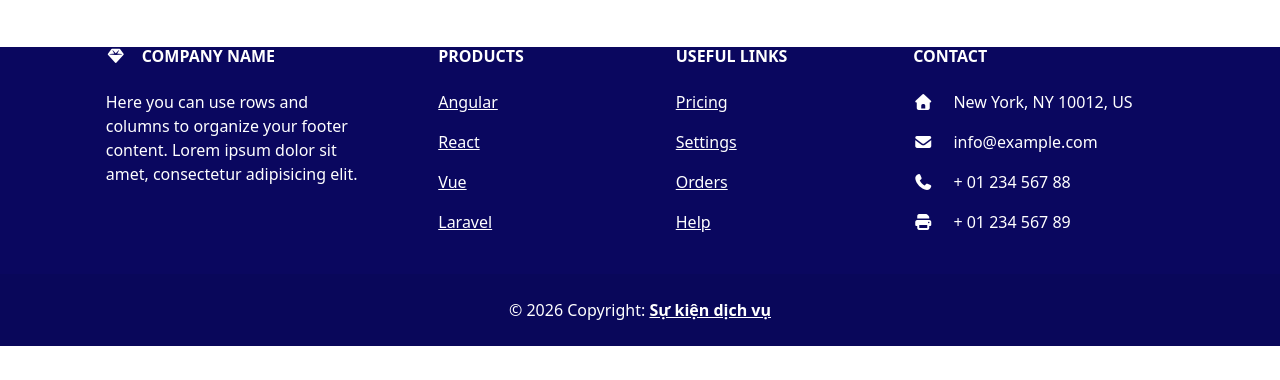
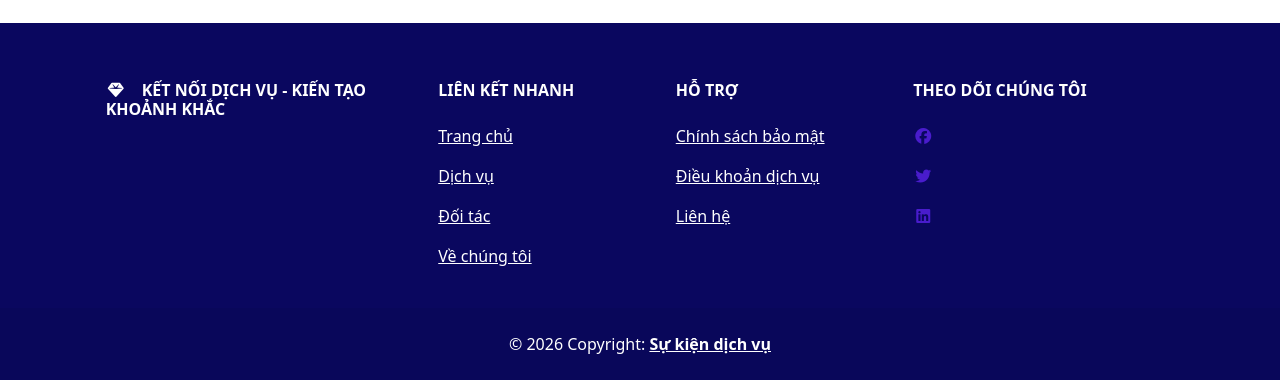
Before and after one commit to mphuc454/EventDecorWeb, a Flask app: page / in a window 1280 px wide. Shown: the part 2201-2581 px from the top of the page. Before the commit the page ends 2547 px from the top, so only its background shows below. Run offline with Flask 3, Linux system fonts and the light colour scheme.

Commit message:
change navbar base page

```diff
--- a/static/css/home.css
+++ b/static/css/home.css
@@ -56,6 +56,7 @@
 }
 footer {
   background-color: #0a075f;
+  padding-top: 10px;
 }
 .items-footer {
   padding: 0 24px;
--- a/templates/base.html
+++ b/templates/base.html
@@ -27,85 +27,7 @@
   </head>
   <body>
     <header id="top">
-      <nav class="navbar navbar-expand-lg">
-        <div class="container">
-          <div
-            class="collapse navbar-collapse justify-content-center"
-            id="menu"
-          >
-            <ul class="navbar-nav align-items-lg-center gap-lg-3">
-              <li class="nav-item">
-                <a class="nav-link active text-white" href="#">Trang chủ</a>
-              </li>
-              <li class="nav-item">
-                <a class="nav-link text-white" href="#">Dịch vụ</a>
-              </li>
-              <li class="nav-item">
-                <a class="nav-link text-white" href="#">Đối tác</a>
-              </li>
-              <li class="nav-item">
-                <a class="nav-link text-white" href="#">Về chúng tôi</a>
-              </li>
-              <li class="nav-item">
-                <a class="nav-link text-white" href="#">Liên hệ</a>
-              </li>
-              <li class="nav-item">
-                <a class="btn btn-pill text-white" href="#">Đăng ký</a>
-              </li>
-              <li class="nav-item">
-                <a class="btn btn-pill text-white" href="#">Đăng nhập</a>
-              </li>
-            </ul>
-          </div>
-        </div>
-      </nav>
-      <div class="container">
-        <div
-          class="hero p-4 text-white d-flex align-items-center flex-column text-introduce"
-        >
-          <h1>NỀN TẢNG</h1>
-          <h3>DỊCH VỤ VÀ CUNG CẤP CÁC SỰ KIỆN HÀNG ĐẦU</h3>
-          <p>
-            Trang trí, mâm quả, MC, quay chụp, tiệc bàn cho đám hỏi, thôi nôi,
-            sinh nhật. So sánh giá, xem đánh giá thật và đặt lịch ở một nơi.
-          </p>
-        </div>
-      </div>
-      <div class="container">
-        <h3 class="text-white text-center mt-2">
-          KHÁM PHÁ CÁC DỊCH VỤ SỰ KIỆN
-        </h3>
-        <div class="d-flex flex-wrap justify-content-center p-3 gap-5">
-          <div class="list-event d-flex flex-column align-items-center">
-            <div class="circle"></div>
-            <div><p class="text-white fw-semibold">Sinh nhật</p></div>
-          </div>
-          <div class="list-event d-flex flex-column align-items-center">
-            <div class="circle"></div>
-            <div><p class="text-white fw-semibold">Sự kiện</p></div>
-          </div>
-          <div class="list-event d-flex flex-column align-items-center">
-            <div class="circle"></div>
-            <div><p class="text-white fw-semibold">Thôi nôi</p></div>
-          </div>
-          <div class="list-event d-flex flex-column align-items-center">
-            <div class="circle"></div>
-            <div><p class="text-white fw-semibold">Tân gia</p></div>
-          </div>
-          <div class="list-event d-flex flex-column align-items-center">
-            <div class="circle"></div>
-            <div><p class="text-white fw-semibold">Tiệc kỷ niệm</p></div>
-          </div>
-          <div class="list-event d-flex flex-column align-items-center">
-            <div class="circle"></div>
-            <div><p class="text-white fw-semibold">Khai trương</p></div>
-          </div>
-          <div class="list-event d-flex flex-column align-items-center">
-            <div class="circle"></div>
-            <div><p class="text-white fw-semibold">Lễ đính hôn</p></div>
-          </div>
-        </div>
-      </div>
+      {% include "navbar.html" %} {% block header %}{% endblock header %}
     </header>
 
     {% block content %}{% endblock content %}
@@ -120,31 +42,27 @@
             <div class="col-md-3 col-lg-4 col-xl-3 mx-auto mb-4">
               <!-- Content -->
               <h6 class="text-uppercase fw-bold mb-4">
-                <i class="fas fa-gem me-3"></i>Company name
+                <i class="fas fa-gem me-3"></i>Kết nối dịch vụ - Kiến tạo khoảnh
+                khắc
               </h6>
-              <p>
-                Here you can use rows and columns to organize your footer
-                content. Lorem ipsum dolor sit amet, consectetur adipisicing
-                elit.
-              </p>
             </div>
             <!-- Grid column -->
 
             <!-- Grid column -->
             <div class="col-md-2 col-lg-2 col-xl-2 mx-auto mb-4">
               <!-- Links -->
-              <h6 class="text-uppercase fw-bold mb-4">Products</h6>
+              <h6 class="text-uppercase fw-bold mb-4">Liên kết nhanh</h6>
               <p>
-                <a href="#!" class="text-reset">Angular</a>
+                <a href="#!" class="text-reset">Trang chủ</a>
               </p>
               <p>
-                <a href="#!" class="text-reset">React</a>
+                <a href="#!" class="text-reset">Dịch vụ</a>
               </p>
               <p>
-                <a href="#!" class="text-reset">Vue</a>
+                <a href="#!" class="text-reset">Đối tác</a>
               </p>
               <p>
-                <a href="#!" class="text-reset">Laravel</a>
+                <a href="#!" class="text-reset">Về chúng tôi</a>
               </p>
             </div>
             <!-- Grid column -->
@@ -152,33 +70,40 @@
             <!-- Grid column -->
             <div class="col-md-3 col-lg-2 col-xl-2 mx-auto mb-4">
               <!-- Links -->
-              <h6 class="text-uppercase fw-bold mb-4">Useful links</h6>
+              <h6 class="text-uppercase fw-bold mb-4">Hỗ trợ</h6>
               <p>
-                <a href="#!" class="text-reset">Pricing</a>
+                <a href="#!" class="text-reset">Chính sách bảo mật</a>
               </p>
               <p>
-                <a href="#!" class="text-reset">Settings</a>
+                <a href="#!" class="text-reset">Điều khoản dịch vụ</a>
               </p>
               <p>
-                <a href="#!" class="text-reset">Orders</a>
-              </p>
-              <p>
-                <a href="#!" class="text-reset">Help</a>
+                <a href="#!" class="text-reset">Liên hệ</a>
               </p>
             </div>
-            <!-- Grid column -->
 
             <!-- Grid column -->
             <div class="col-md-4 col-lg-3 col-xl-3 mx-auto mb-md-0 mb-4">
               <!-- Links -->
-              <h6 class="text-uppercase fw-bold mb-4">Contact</h6>
-              <p><i class="fas fa-home me-3"></i> New York, NY 10012, US</p>
+              <h6 class="text-uppercase fw-bold mb-4">Theo dõi chúng tôi</h6>
               <p>
-                <i class="fas fa-envelope me-3"></i>
-                info@example.com
+                <i
+                  class="fa-brands fa-facebook"
+                  style="color: rgb(73, 28, 204)"
+                ></i>
               </p>
-              <p><i class="fas fa-phone me-3"></i> + 01 234 567 88</p>
-              <p><i class="fas fa-print me-3"></i> + 01 234 567 89</p>
+              <p>
+                <i
+                  class="fa-brands fa-twitter"
+                  style="color: rgb(73, 28, 204)"
+                ></i>
+              </p>
+              <p>
+                <i
+                  class="fa-brands fa-linkedin"
+                  style="color: rgb(73, 28, 204)"
+                ></i>
+              </p>
             </div>
             <!-- Grid column -->
           </div>
--- a/templates/index.html
+++ b/templates/index.html
@@ -1,5 +1,51 @@
 {% extends "base.html" %} {% block title %} Trang chủ {% endblock %} {% block
-content %}
+header %}
+<div class="container">
+  <div
+    class="hero p-4 text-white d-flex align-items-center flex-column text-introduce"
+  >
+    <h1>NỀN TẢNG</h1>
+    <h3>DỊCH VỤ VÀ CUNG CẤP CÁC SỰ KIỆN HÀNG ĐẦU</h3>
+    <p>
+      Trang trí, mâm quả, MC, quay chụp, tiệc bàn cho đám hỏi, thôi nôi, sinh
+      nhật. So sánh giá, xem đánh giá thật và đặt lịch ở một nơi.
+    </p>
+  </div>
+</div>
+<div class="container">
+  <h3 class="text-white text-center mt-2">KHÁM PHÁ CÁC DỊCH VỤ SỰ KIỆN</h3>
+  <div class="d-flex flex-wrap justify-content-center p-3 gap-5">
+    <div class="list-event d-flex flex-column align-items-center">
+      <div class="circle"></div>
+      <div><p class="text-white fw-semibold">Sinh nhật</p></div>
+    </div>
+    <div class="list-event d-flex flex-column align-items-center">
+      <div class="circle"></div>
+      <div><p class="text-white fw-semibold">Sự kiện</p></div>
+    </div>
+    <div class="list-event d-flex flex-column align-items-center">
+      <div class="circle"></div>
+      <div><p class="text-white fw-semibold">Thôi nôi</p></div>
+    </div>
+    <div class="list-event d-flex flex-column align-items-center">
+      <div class="circle"></div>
+      <div><p class="text-white fw-semibold">Tân gia</p></div>
+    </div>
+    <div class="list-event d-flex flex-column align-items-center">
+      <div class="circle"></div>
+      <div><p class="text-white fw-semibold">Tiệc kỷ niệm</p></div>
+    </div>
+    <div class="list-event d-flex flex-column align-items-center">
+      <div class="circle"></div>
+      <div><p class="text-white fw-semibold">Khai trương</p></div>
+    </div>
+    <div class="list-event d-flex flex-column align-items-center">
+      <div class="circle"></div>
+      <div><p class="text-white fw-semibold">Lễ đính hôn</p></div>
+    </div>
+  </div>
+</div>
+{% endblock header %} {% block content %}
 <main>
   <div class="container mb-4 mt-4 d-flex flex-column align-items-center">
     <h1 style="color: #242565" class="fw-bold">Dịch vụ nổi bật</h1>
--- /dev/null
+++ b/templates/navbar.html
@@ -0,0 +1,29 @@
+<nav class="navbar navbar-expand-lg">
+  <div class="container">
+    <div class="collapse navbar-collapse justify-content-center" id="menu">
+      <ul class="navbar-nav align-items-lg-center gap-lg-3">
+        <li class="nav-item">
+          <a class="nav-link active text-white" href="#">Trang chủ</a>
+        </li>
+        <li class="nav-item">
+          <a class="nav-link text-white" href="#">Dịch vụ</a>
+        </li>
+        <li class="nav-item">
+          <a class="nav-link text-white" href="#">Đối tác</a>
+        </li>
+        <li class="nav-item">
+          <a class="nav-link text-white" href="#">Về chúng tôi</a>
+        </li>
+        <li class="nav-item">
+          <a class="nav-link text-white" href="#">Liên hệ</a>
+        </li>
+        <li class="nav-item">
+          <a class="btn btn-pill text-white" href="#">Đăng ký</a>
+        </li>
+        <li class="nav-item">
+          <a class="btn btn-pill text-white" href="#">Đăng nhập</a>
+        </li>
+      </ul>
+    </div>
+  </div>
+</nav>
```
Also changed, not shown: templates/aboutme.html (added).
